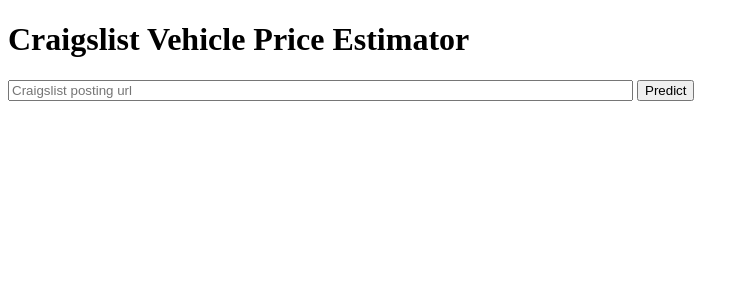
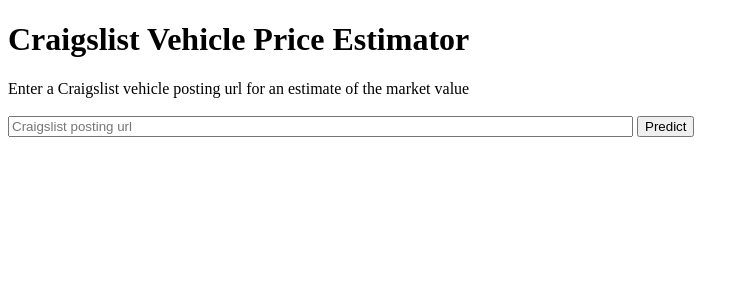
Before and after one commit to asylve/Craigslist-Cars-FlaskAPI, a Flask app: page / in a window 1280 px wide. Shown: the top 300 px of the page, without its empty margins (0-749 px from the left). Run offline with Flask 2, Linux system fonts and the light colour scheme; some libraries are stand-ins or nearby versions.

Commit message:
updated html

```diff
--- a/templates/index.html
+++ b/templates/index.html
@@ -14,6 +14,9 @@
 <body>
  <div class="login">
 	<h1>Craigslist Vehicle Price Estimator</h1>
+	Enter a Craigslist vehicle posting url for an estimate of the market value
+	<br>
+	<br>
 
      <!-- Main Input For Receiving Query to our ML -->
     <form action="{{ url_for('predict')}}"method="post">
```
